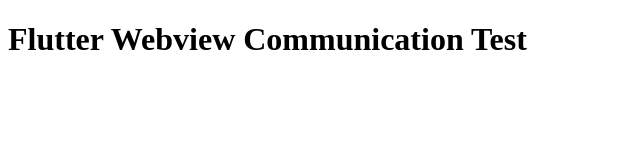
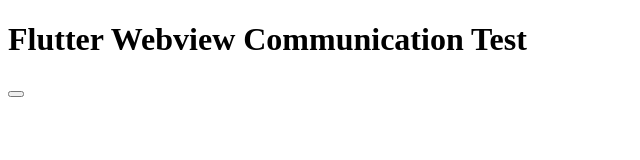
Before and after one commit to kobayashiharuto/flutter_webview_communication_test, a plain HTML site: page index.html in a window 1280 px wide. Shown: the full height of the page, 0-640 px from the left. Drawn offline with Linux system fonts and the light colour scheme.

Commit message:
add send message

```diff
--- a/index.html
+++ b/index.html
@@ -5,8 +5,14 @@
     <meta http-equiv="X-UA-Compatible" content="IE=edge">
     <meta name="viewport" content="width=device-width, initial-scale=1.0">
     <title>Flutter Webview Communication Test</title>
+    <script type='text/javascript'>
+        function sendMessage(message) {
+            Print.postMessage(message);
+        }
+    </script>
 </head>
 <body>
     <h1>Flutter Webview Communication Test</h1>
+    <button type="button" onclick="sendMessage('hello, flutter')"></button>
 </body>
 </html>
```
